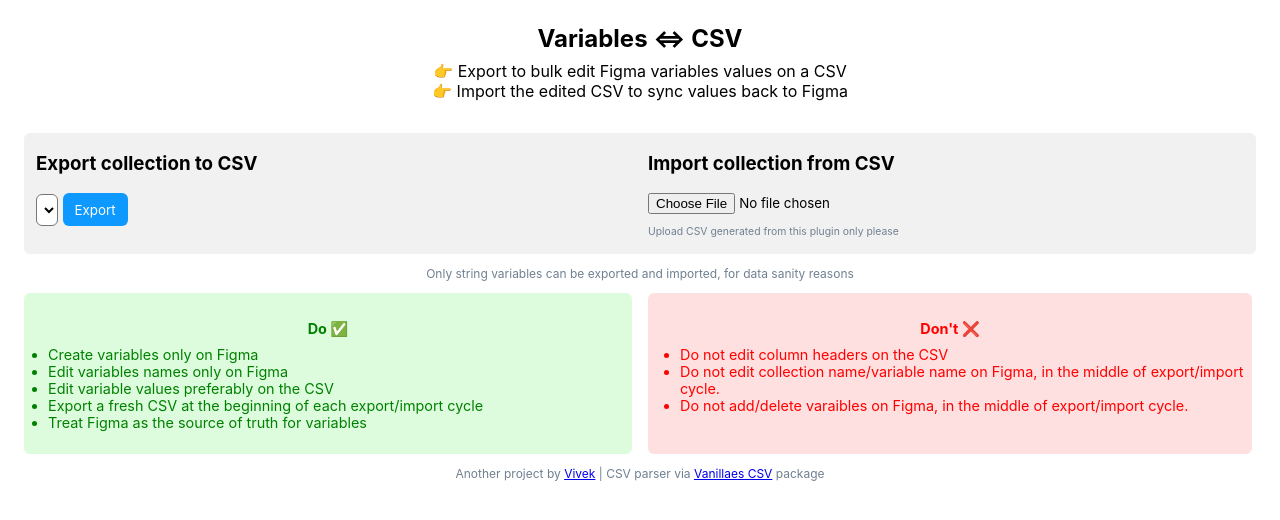
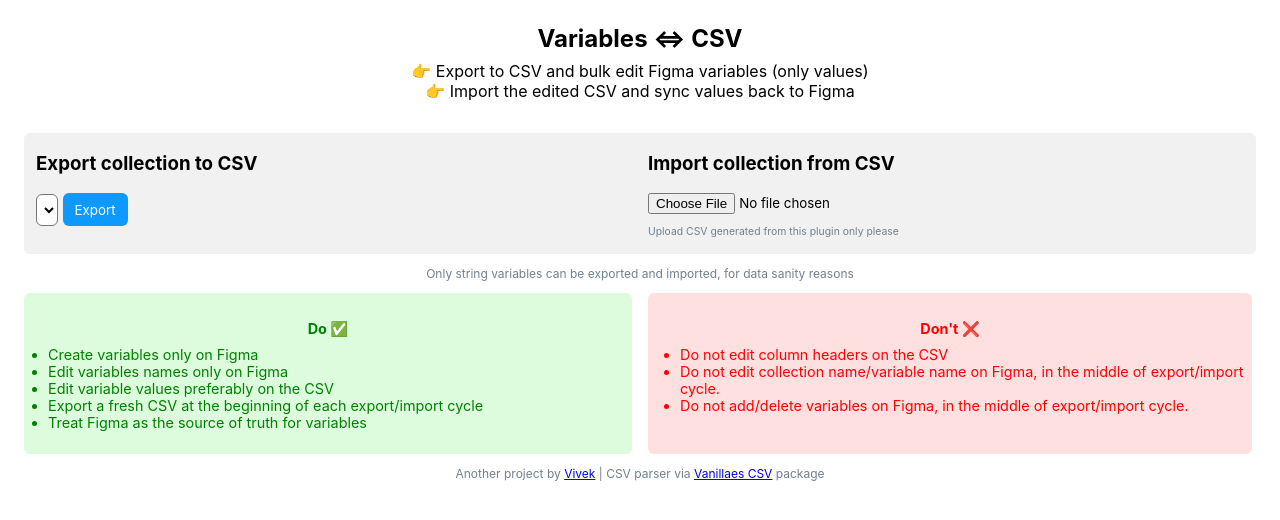
Before and after one commit to vivek-nexus/variables-csv-figma-plugin, a website: page ui.html in a window 1280 px wide. Drawn offline with Linux system fonts and the light colour scheme.

Commit message:
Tweak copy and fix typo

```diff
--- a/src/code.ts
+++ b/src/code.ts
@@ -108,7 +108,7 @@ figma.ui.onmessage = (msg: { type: string, collection: string, importedCSV: stri
       }
       // check if collection exists on Figma 003
       if (collectionId === "") {
-        figma.notify("Variable collection in the CSV does not match any collection", { error: true, timeout: 5000 })
+        figma.notify("First column header in the CSV does not match any collection on Figma", { error: true, timeout: 5000 })
         return
       }
       // check if required modes are available 004
@@ -126,7 +126,7 @@ figma.ui.onmessage = (msg: { type: string, collection: string, importedCSV: stri
           if (variable.variableCollectionId === collectionId) {
             variableNamesOnFigma.push(variable.name)
             if (importedVariableNames.indexOf(variable.name) === -1) {
-              figma.notify("One or more variables in the corresponding collection, are missing in the CSV", { error: true, timeout: 5000 })
+              figma.notify("One or more variables in the Figma collection, are missing in the CSV", { error: true, timeout: 5000 })
               return
             }
           }
--- a/ui.html
+++ b/ui.html
@@ -47,10 +47,10 @@
 
 <body style="padding: 1.5rem; margin: 0px; font-family: Inter;">
   <h2 style="margin-bottom: 0.5rem; text-align: center;">Variables ⇔ CSV</h2>
-  <p style="margin-top: 0px; text-align: center; margin-bottom: 2rem;">👉 Export to bulk edit Figma variables values on
-    a CSV
+  <p style="margin-top: 0px; text-align: center; margin-bottom: 2rem;">👉 Export to CSV and bulk edit Figma variables
+    (only values)
     <br />
-    👉 Import the edited CSV to sync values back to Figma
+    👉 Import the edited CSV and sync values back to Figma
   </p>
   <div class="export-import-grid">
     <div>
@@ -92,7 +92,7 @@
         <li>Do not edit collection name/variable name on Figma, in the middle of
           export/import cycle.
         </li>
-        <li>Do not add/delete varaibles on Figma, in the middle of
+        <li>Do not add/delete variables on Figma, in the middle of
           export/import cycle.
         </li>
         </li>
```
